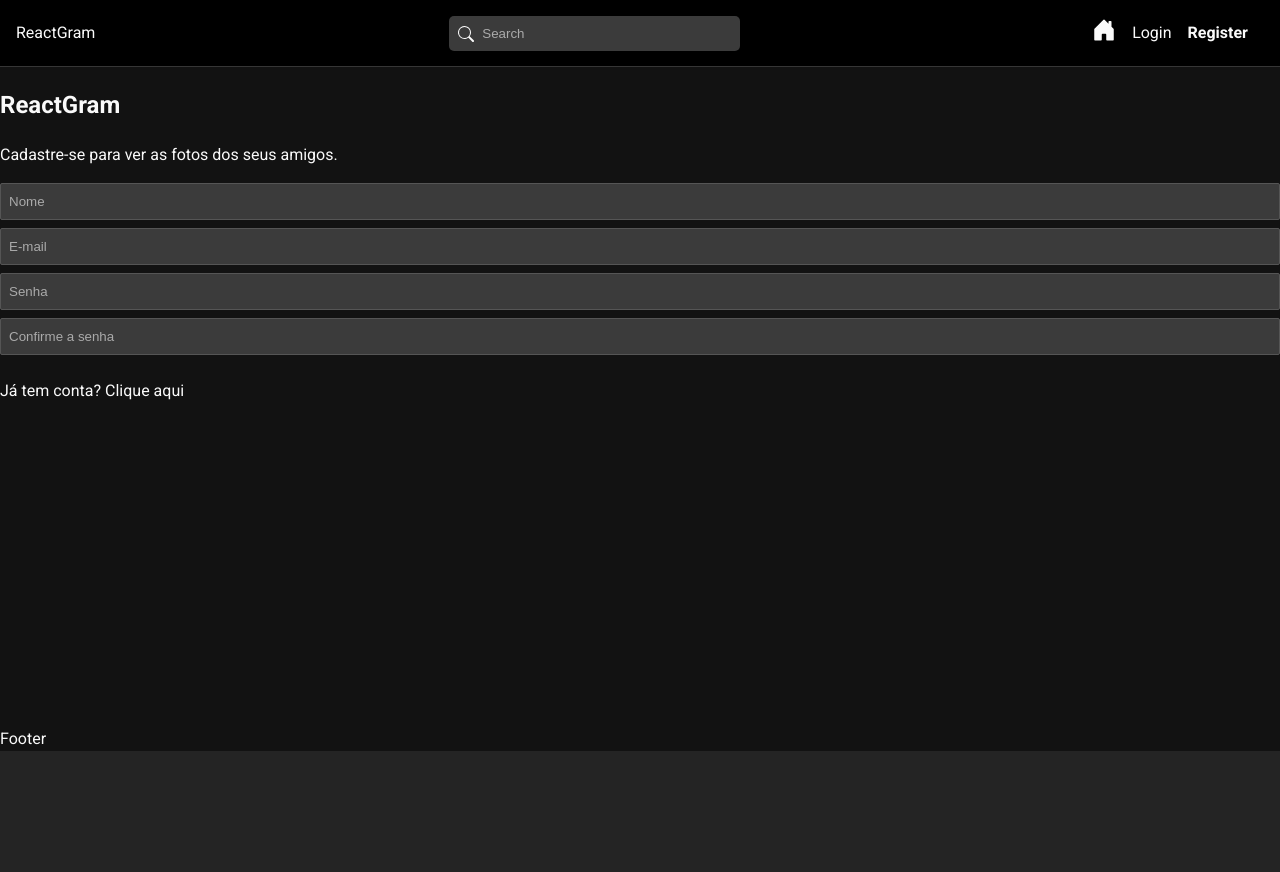
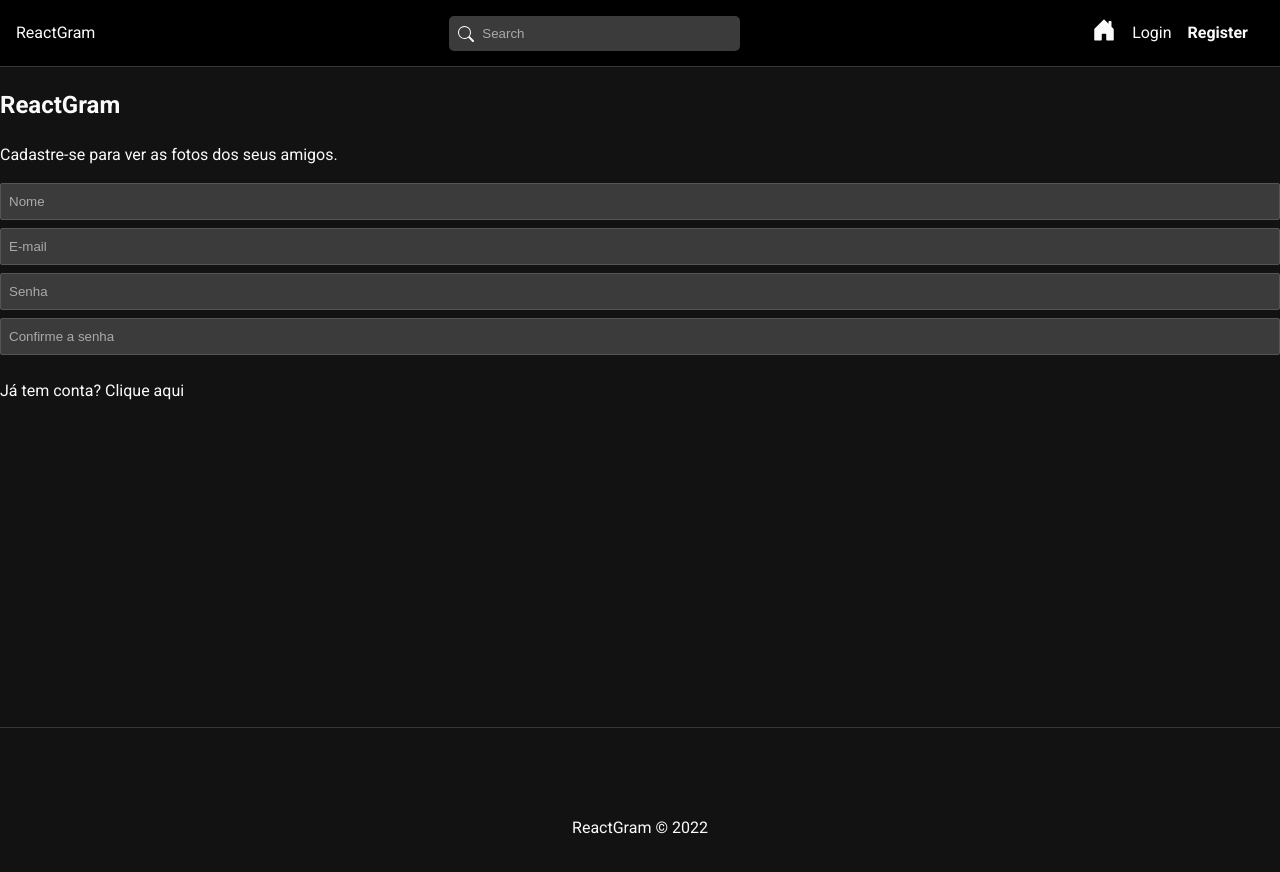
Before and after one commit to MateusGurgel/ReactGram-Front, a React (Vite) app: page /register in a window 1280 px wide. Shown: the top 872 px of the page. Before the commit the page ends 800 px from the top, so only its background shows below. Built offline with nearby package versions, Linux system fonts and the light colour scheme.

Commit message:
message added

```diff
--- a/src/layouts/Footer/Footer.tsx
+++ b/src/layouts/Footer/Footer.tsx
@@ -1,8 +1,11 @@
-import "./Footer"
+import "./Footer.css"
 
 const Footer = () => {
   return (
-    <div>Footer</div>
+    <footer id="footer">
+      <p>ReactGram &copy; 2022</p>
+
+    </footer>
   )
 }
 
```
